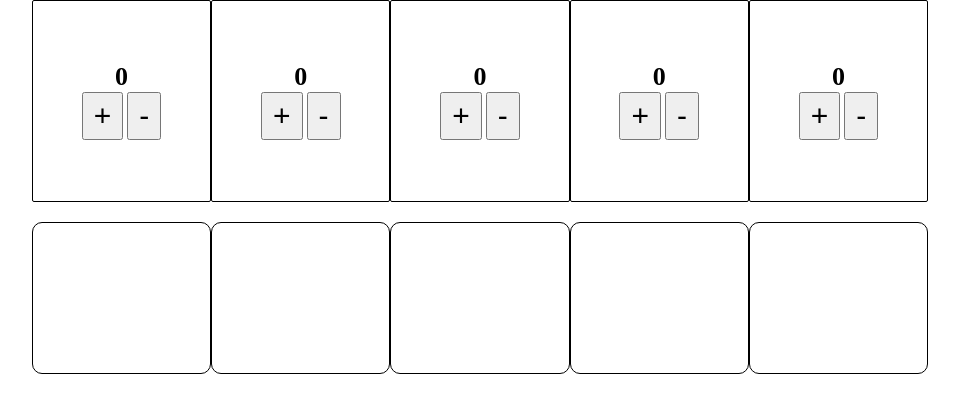
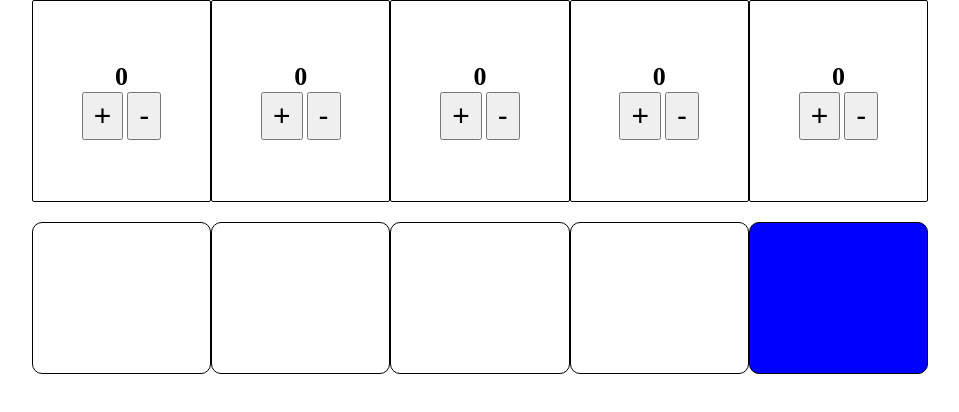
Before and after one commit to kon9397/Lesson-14-Hillel, a plain HTML site: page index.html in a window 1280 px wide. Both pictures are taken after a click on the element 281 px from the left and 298 px from the top of the page. Shown: the whole page, without its empty margins (160-1119 px from the left). Drawn offline with Linux system fonts and the light colour scheme.

Commit message:
homework completed

```diff
--- a/index.html
+++ b/index.html
@@ -91,11 +91,11 @@
     </div>
 
     <div class="squares">
-        <div data-attr="#colorful-1" class="colorful-square"></div>
-        <div data-attr="#colorful-2" class="colorful-square"></div>
-        <div data-attr="#colorful-3" class="colorful-square"></div>
-        <div data-attr="#colorful-4" class="colorful-square"></div>
-        <div data-attr="#colorful-5" class="colorful-square"></div>
+        <div data-index="0" class="colorful-square"></div>
+        <div data-index="0" class="colorful-square"></div>
+        <div data-index="0" class="colorful-square"></div>
+        <div data-index="0" class="colorful-square"></div>
+        <div data-index="0" class="colorful-square"></div>
     </div>
 
 
@@ -125,9 +125,15 @@
 
         $colorfulSquares.forEach($colorfulSquare => {
             $colorfulSquare.addEventListener('click', function(e) {
-                let attr = this.dataset.attr;
-
-                console.log(attr);
+                let colors = ['blue', 'green', 'yellow'];
+                if(this.dataset.index <= colors.length-1) {
+                    this.style.backgroundColor = colors[this.dataset.index];
+                    this.dataset.index = Number(this.dataset.index)+1;
+                    this.parentNode.appendChild(this);
+                } else {
+                    this.dataset.index = '1';
+                    this.style.backgroundColor = colors[0];
+                }
             });
 
         })
```
